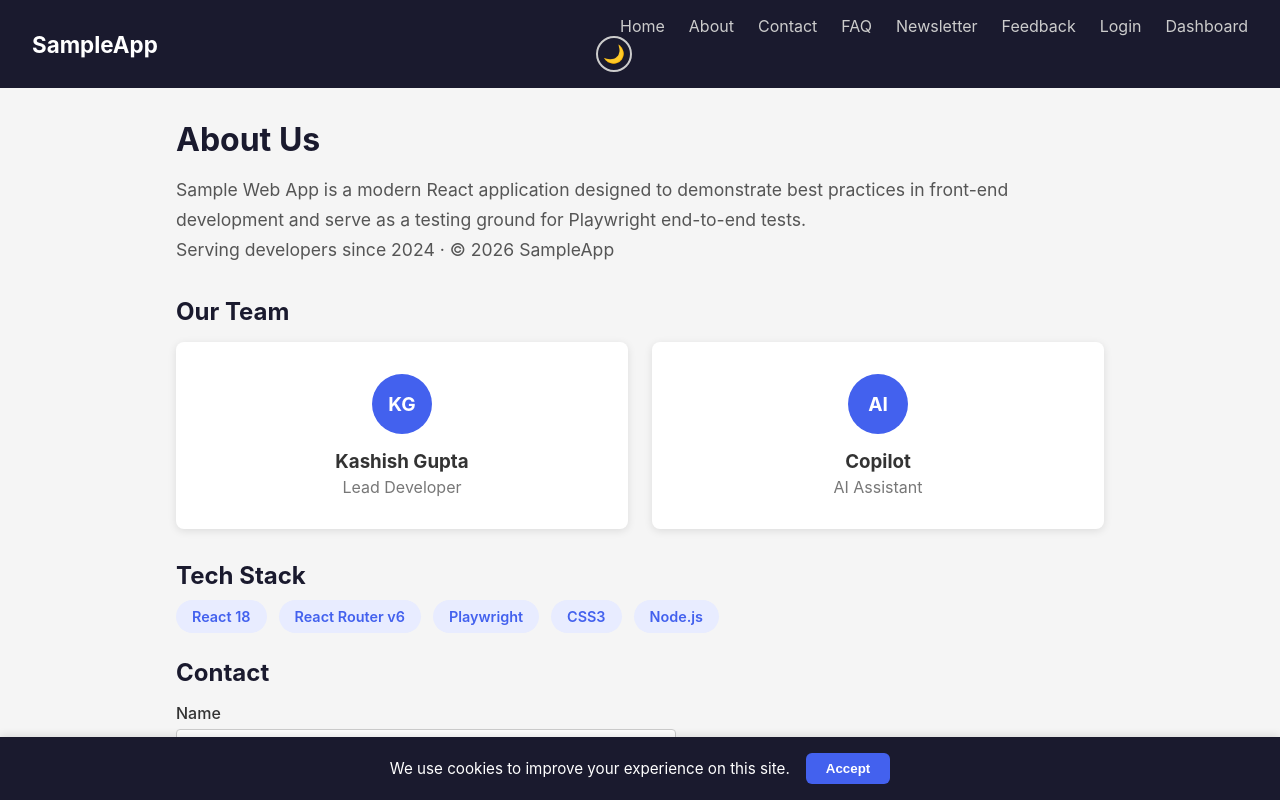
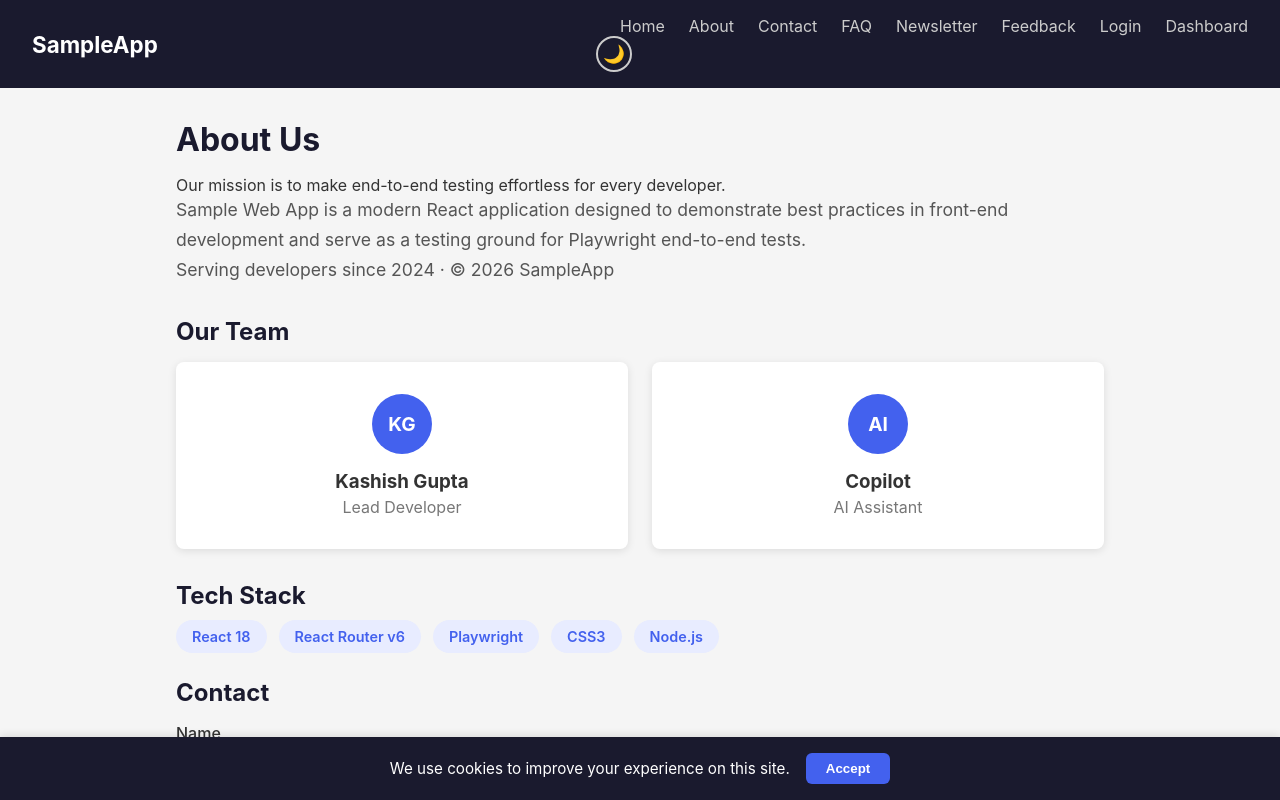
Before and after one commit to microsoft/sample-webapp, a React (Create React App) app: page /about in a window 1280 px wide. Shown: the top 800 px of the page. Built offline with nearby package versions, Linux system fonts and the light colour scheme.

Commit message:
feat: add mission statement to About page

```diff
--- a/src/pages/About.js
+++ b/src/pages/About.js
@@ -7,6 +7,7 @@ function About() {
   return (
     <div className="about">
       <h1>About Us</h1>
+      <p id="about-mission" className="about-mission">Our mission is to make end-to-end testing effortless for every developer.</p>
       <section className="about-intro">
         <p>
           Sample Web App is a modern React application designed to demonstrate
```
